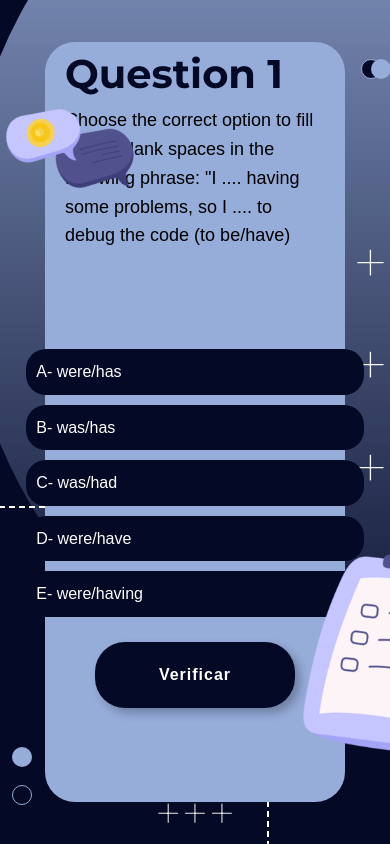
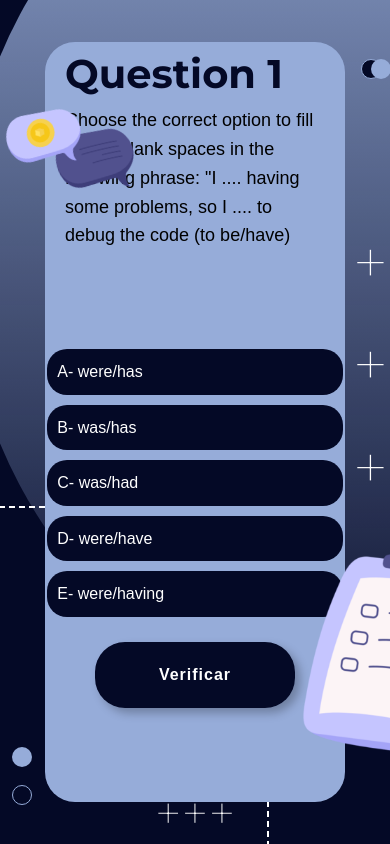
Before and after one commit to Anna-Pitzer/Quiz, a plain HTML site: page game.html in a window 390 px wide. Drawn offline with Linux system fonts and the light colour scheme.

Commit message:
ultimas questoes + ajustes

```diff
--- a/src/assets/css/final.css
+++ b/src/assets/css/final.css
@@ -154,7 +154,7 @@ h2 {
     border: 2px dashed var(--color03);
 }
 
-@media (max-width: 575px) {
+@media (max-width: 768px) {
     .container {
         max-width: 300px;
     }
--- a/src/assets/css/game.css
+++ b/src/assets/css/game.css
@@ -306,13 +306,13 @@ input[type="radio"]:checked + label.btn {
   }
 }
 
-@media (max-width: 575px) {
+@media (max-width: 768px) {
     .question {
         max-width: 300px;
     }
 
     .btn {
-        width: 40vh;
+        width: 35vh;
     }
 
     .btnS {
--- a/src/assets/css/style.css
+++ b/src/assets/css/style.css
@@ -231,7 +231,7 @@ button:active {
   border: 2px dashed var(--color03);
 }
 
-@media (max-width: 575px) {
+@media (max-width: 768px) {
   .bkg1 {
     top: 15px;
     right: 15px;
--- a/src/js/game.js
+++ b/src/js/game.js
@@ -6,32 +6,32 @@ document.addEventListener("DOMContentLoaded", () => {
             question: `Choose the correct option to fill up the blank spaces in the following phrase: "I .... having some problems, so I .... to debug the code (to be/have)`,
             options: ["A- were/has", "B- was/has", "C- was/had", "D- were/have", "E- were/having"],
             correct:"C",
-            correctAns: "A frase “I .... having some problems, so I .... to debug the code” exige o uso correto dos tempos verbais em inglês. Na primeira lacuna, usamos o passado contínuo (“was having”), que indica uma ação em andamento no passado, ou seja, “Eu estava tendo alguns problemas”. Na segunda lacuna, usamos o passado simples de obrigação (“had to”), que indica que, devido aos problemas, foi necessário depurar o código. Portanto, a opção correta é C – was/had, pois combina o tempo contínuo para a ação em progresso e o passado simples para a ação obrigatória que se seguiu. As outras opções estão incorretas porque usam formas verbais inadequadas para o contexto da frase."
+            correctAns: `Resposta correta é "was" e "had". Para a primeira lacuna, usamos "was" porque o sujeito é "I" e estamos falando de uma ação no passado contínuo, então fica "I was having some problems". Para a segunda lacuna, precisamos da expressão "had to" que significa "tive que" ou "precisei", indicando necessidade no passado. A frase completa fica: "I was having some problems, so I had to debug the code" (Eu estava tendo alguns problemas, então tive que depurar o código).`
         }, {
             number: "Question 2",
-            question: `lorem`,
-            options: ["A- ", "B- ", "C- ", "D- ", "E- "],
-            correct:"A",
-            correctAns: ""
+            question: `Choose the correct option to fill up the blank spaces in the following phrase: I …… to backup my files, but there …… any space left (try/to be)`,
+            options: ["A- try/are", "B- tried/isn’t", "C- tried/was", "D- try/weren’t", "E- tried/wasn’t"],
+            correct:"E",
+            correctAns: `Resposta "tried" e "isn't". Usamos "tried" porque a pessoa está contando sobre uma tentativa que já aconteceu no passado - ela tentou fazer backup dos arquivos. Para a segunda lacuna, mesmo que a primeira parte esteja no passado, o fato de não haver espaço é uma situação atual, então usamos "isn't" (is not). Além disso, "space" é uma palavra incontável, por isso usamos "is" e não "are". A frase fica: "I tried to backup my files, but there isn't any space left" (Eu tentei fazer backup dos meus arquivos, mas não há mais espaço).`
         }, {
             number: "Question 3",
-            question: `lorem`,
-            options: ["A- ", "B- ", "C- ", "D- ", "E- "],
-            correct:"A",
-            correctAns: ""
+            question: `Choose the correct option to fill up the blank spaces in the following phrase: Once i ….. his password, I ….. take a look at his projects. (get/can)`,
+            options: ["A- got/can", "B- got/could", "C- gotten/could", "D- get/could", "E- gotten/can"],
+            correct:"B",
+            correctAns: `Resposta é "got" e "could". A palavra "once" (uma vez que/depois que) indica que estamos falando de algo que aconteceu no passado, então usamos "got" que é o passado de "get". Como a primeira parte está no passado, mantemos a concordância temporal na segunda parte usando "could" (passado de "can"), que indica uma possibilidade que existia naquele momento do passado. A frase completa é: "Once I got his password, I could take a look at his projects" (Uma vez que consegui a senha dele, pude dar uma olhada nos projetos dele).`
         }, {
             number: "Question 4",
-            question: `lorem`,
-            options: ["A- ", "B- ", "C- ", "D- ", "E- "],
+            question: `Choose the correct option to fill up the blank spaces in the following phrase: She …… listening to me, so i ……. on telling her the truth. (to be/give up)`,
+            options: ["A- wasn’t/gave up", "B- were/give up", "C- was/given up", "D- wasn’t/give up", "E- weren’t/gave up"],
             correct:"A",
-            correctAns: ""
+            correctAns: `Resposta correta é "wasn't" e "gave up". Para a primeira lacuna, como o sujeito é "she" e queremos dizer que ela não estava ouvindo, usamos "wasn't listening" (was not listening). Para a segunda parte, temos o phrasal verb "give up on" que significa "desistir de". Como estamos narrando algo no passado, usamos "gave up" (passado de "give up"). A frase fica: "She wasn't listening to me, so I gave up on telling her the truth" (Ela não estava me ouvindo, então desisti de contar a verdade para ela).`
         }, {
             number: "Question 5",
-            question: `lorem`,
-            options: ["A- ", "B- ", "C- ", "D- ", "E- "],
-            correct:"A",
-            correctAns: ""
-        },];
+            question: `Choose the correct option to fill up the blank spaces in the following phrase: They were …… about the project. It seems their ideas ….. matching very well. (discuss/to be)`,
+            options: ["A- discussed/are", "B- discussing/was", "C- discuss/is", "D- discussed/is", "E- discussing/weren’t"],
+            correct:"E",
+            correctAns: `Resposta é "discussing" e "weren't". Na primeira lacuna, já temos "were", então precisamos do verbo principal no gerúndio (-ing) para formar o passado contínuo: "were discussing" (estavam discutindo). Para a segunda lacuna, o contexto sugere que as ideias deles não estavam combinando bem - por isso usamos a negativa "weren't". Como "ideas" é plural, usamos "weren't" (were not) e não "wasn't". A frase completa é: "They were discussing about the project. It seems their ideas weren't matching very well" (Eles estavam discutindo sobre o projeto. Parece que as ideias deles não estavam combinando muito bem).`
+        }];
 
         const NumberQuestion = document.getElementById("numberQ");
         const TextQuestion = document.getElementById("text");
```
